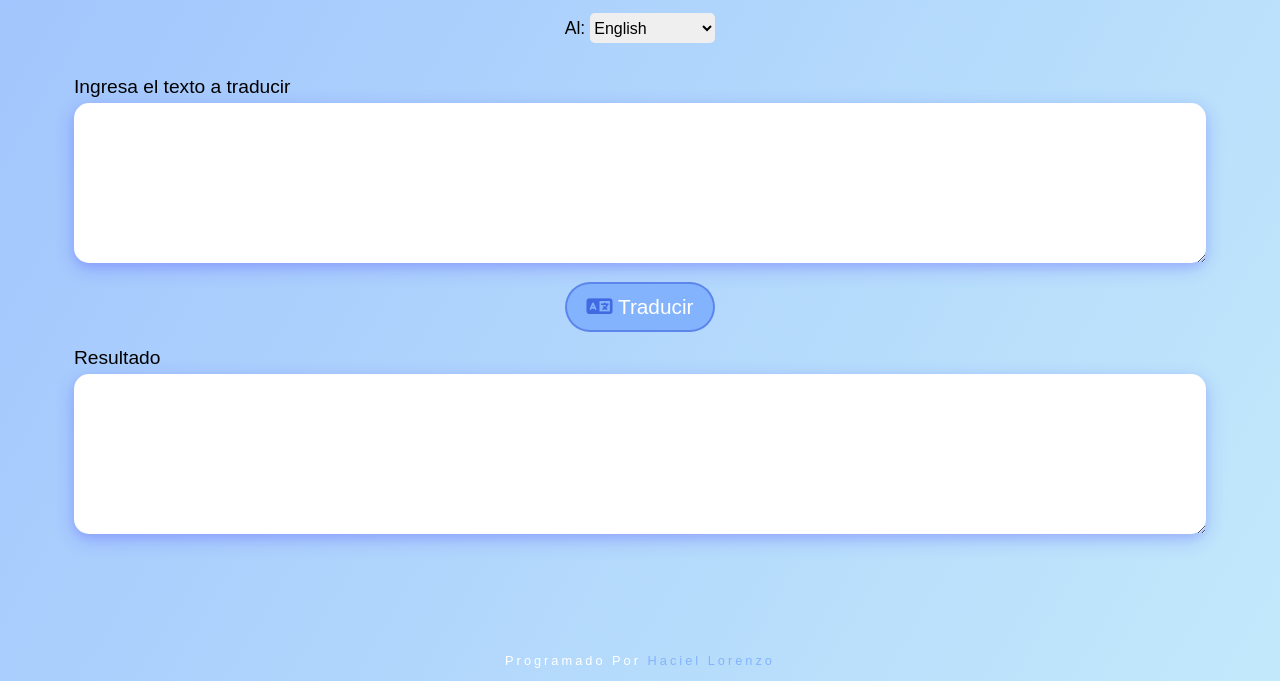
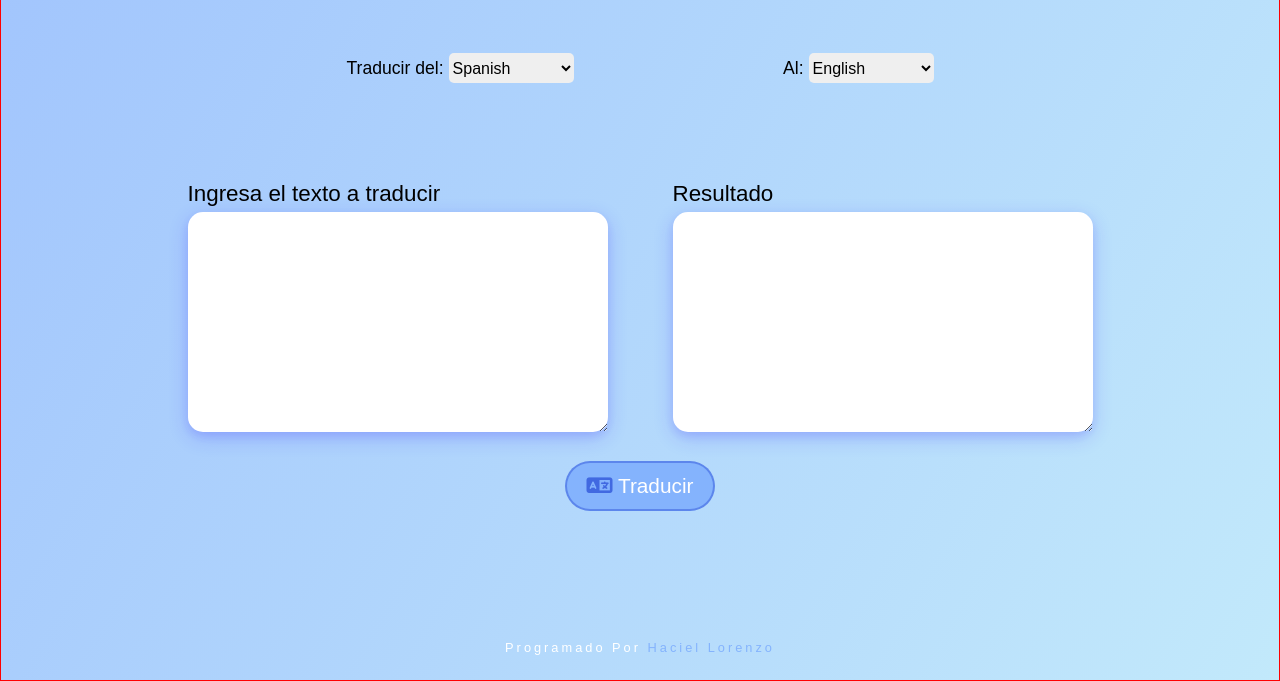
Before and after one commit to Haciellp/TranslatorJs, a plain HTML site: page index.html in a window 1280 px wide. Shown: the part 119-800 px from the top of the page. Drawn offline with Linux system fonts and the light colour scheme; no server answers.

Commit message:
Update styles.css

```diff
--- a/styles.css
+++ b/styles.css
@@ -6,13 +6,17 @@
 body{
     background-image: linear-gradient(120deg, #a1c4fd 0%, #c2e9fb 100%);
     background-repeat: no-repeat;
+    min-height: 700px;
     height: 100vh ;
     width: 100vw;
     display: flex;
+    flex-direction: column;
     justify-content: center;
+    align-items: center;
     font-family: sans-serif;
 }
 .main-container{
+    max-width: 690px;
     height: 100%;
     width: 90%;
 }
@@ -30,7 +34,7 @@ body{
 }
 /* ---------Seleccion del idioma--------- */
 .languages-container{
-    margin-top: 15px;
+    margin-top: 20px;
     display: flex;
     flex-direction: column;
     align-items: center;
@@ -56,7 +60,7 @@ body{
 .input-output-submit-Container{
     display: flex;
     flex-direction: column;
-    margin-top: 10px;
+    margin-top: 30px;
     padding: 15px 10px;
 }
 .input-label{
@@ -100,9 +104,7 @@ textarea:focus{
     color: royalblue;
 }
 .footer{
-    margin-bottom: 13px;
-    bottom: 0;
-    position: absolute;
+    margin-bottom: 25px;
     font-size: 0.8rem;
     letter-spacing: 3px;
     text-align: center;
@@ -115,3 +117,71 @@ textarea:focus{
 .footer a:hover{
     text-decoration: underline;
 }
+/* -----------------Media Queries 768px----------------- */
+
+@media screen and (min-width:768px) {
+
+    .languages-container{
+        justify-content:space-evenly;
+        display: flex;
+        flex-direction: row;
+    }
+    .textarea{height: 200px;}
+    .btnTraslate{margin: 25px 0;}
+    .input-label{font-size: 1.4rem;}
+    body{min-height: 797px;}
+}
+
+/* -----------------Media Queries 1024px----------------- */
+
+@media screen and (min-width:1024px) {
+    .main-container{
+        max-width: 990px;
+    }
+    .input-output-submit-Container{
+        display: flex;
+        flex-direction: row;
+    }
+    .input-output-submit-Container{
+        place-items: center;
+        display: grid;
+        grid-template-columns: auto auto;
+        grid-template-rows: auto auto;
+    }
+    #input-container{
+        grid-row: 1/2;
+        grid-column: 1/2 ;
+    }
+    #output-container{
+        grid-row: 1/2;
+        grid-column:3/4 ;
+
+    }
+    .btnTraslate{
+        place-items: center;
+        grid-row: 2/3;
+        grid-column: 1/3;
+    }
+    .textarea{
+        width: 420px;
+        height: 220px;
+    }
+    .main-container{
+        margin-top: 25px;
+    }
+    .input-output-submit-Container{
+        margin-top: 75px;
+    }
+
+    body{
+        border: 1px solid red;
+        display: flex;
+        align-items: center;
+        align-content: center;
+        justify-content: center;
+    }
+
+    .languages-container{
+        margin-top: 75px;
+    }
+}
```
